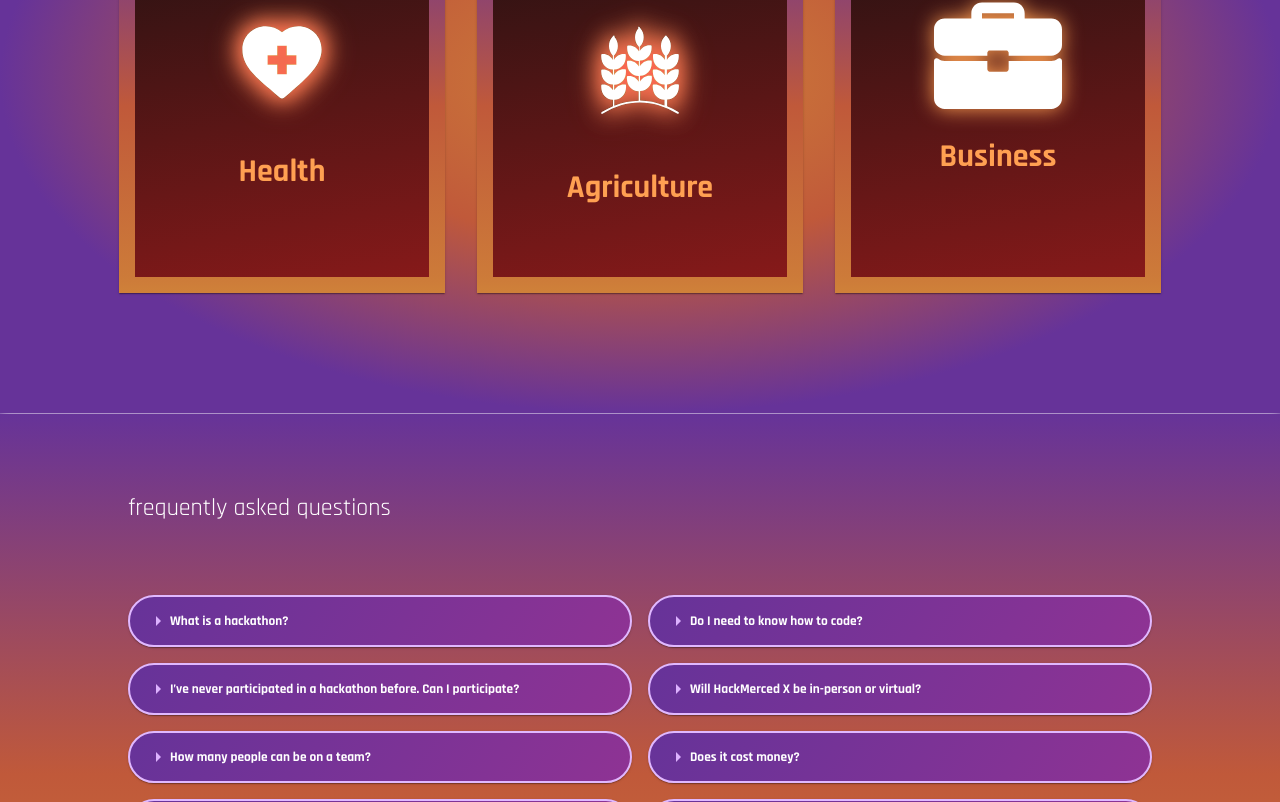
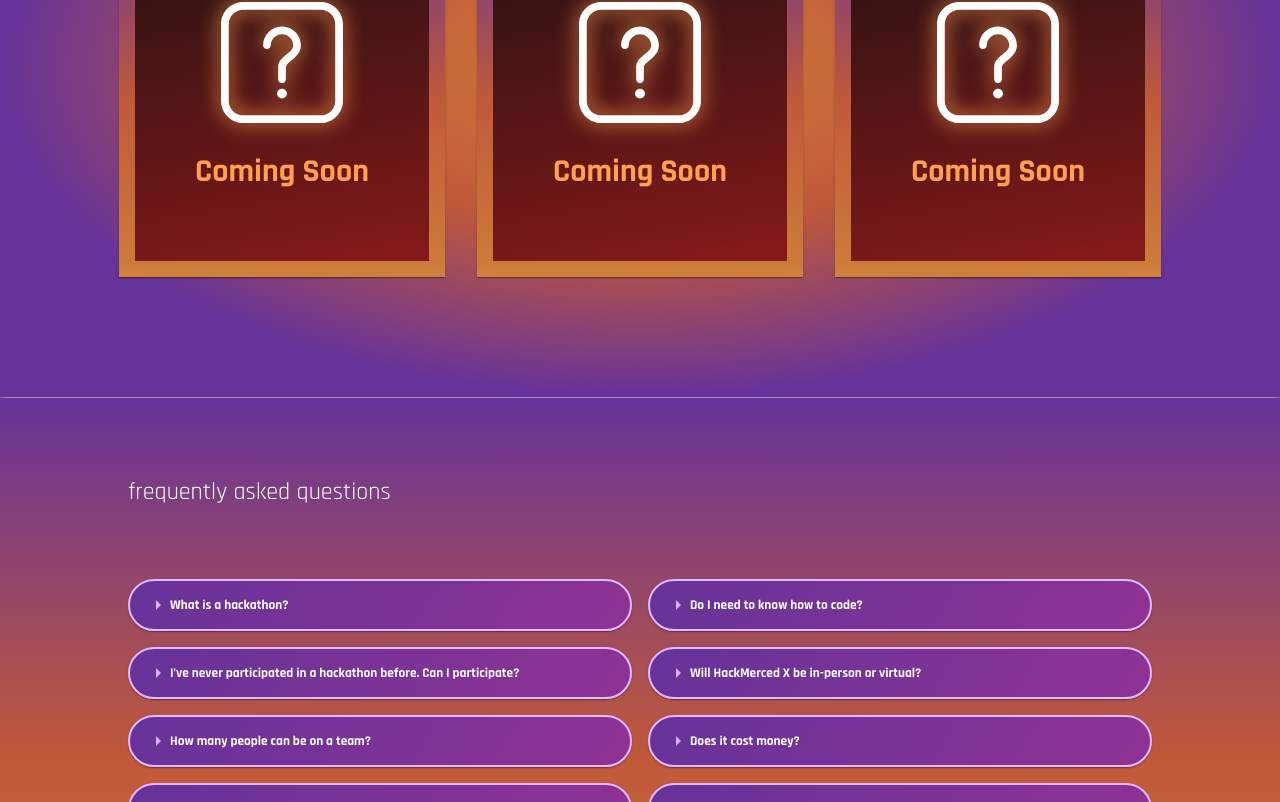
Before and after one commit to HackMerced/HackMerced-X, a React (Create React App) app: page / in a window 1280 px wide. Shown: the part 1140-1942 px from the top of the page. Built offline with nearby package versions, Linux system fonts and the light colour scheme.

Commit message:
removed tracks jet

```diff
--- a/src/Components/Tracks.js
+++ b/src/Components/Tracks.js
@@ -1,15 +1,18 @@
 import React from 'react';
 import { Card } from "@mui/material";
 //import Question from "../Assets/question.svg";
-import Health from "../Assets/health.svg";
-import Ag from "../Assets/ag.svg"
-import Bus from "../Assets/bus.svg";
+// import Health from "../Assets/health.svg";
+// import Ag from "../Assets/ag.svg"
+// import Bus from "../Assets/bus.svg";
+import Health from "../Assets/question.svg";
+import Ag from "../Assets/question.svg"
+import Bus from "../Assets/question.svg";
 function Tracks() {
     return (
         <div className="Tracks" id="tracks">
             <h2 className="Tracks-title">HackMerced X Tracks</h2>
             <div className="Tracks-Flex">
-                {["Health"].map((title) => (
+                {["Coming Soon"].map((title) => (
                     <Card
                         style={{ borderRadius: "30px"}}
                         className="Track-Card"
@@ -23,7 +26,7 @@ function Tracks() {
                         <div className="Track-Text"></div>
                     </Card>
                 ))}
-                {["Agriculture"].map((title) => (
+                {["Coming Soon"].map((title) => (
                     <Card
                         style={{ borderRadius: "30px"}}
                         className="Track-Card"
@@ -37,7 +40,7 @@ function Tracks() {
                         <div className="Track-Text"></div>
                     </Card>
                 ))}
-                {["Business"].map((title) => (
+                {["Coming Soon"].map((title) => (
                     <Card
                         style={{ borderRadius: "30px"}}
                         className="Track-Card"
```
